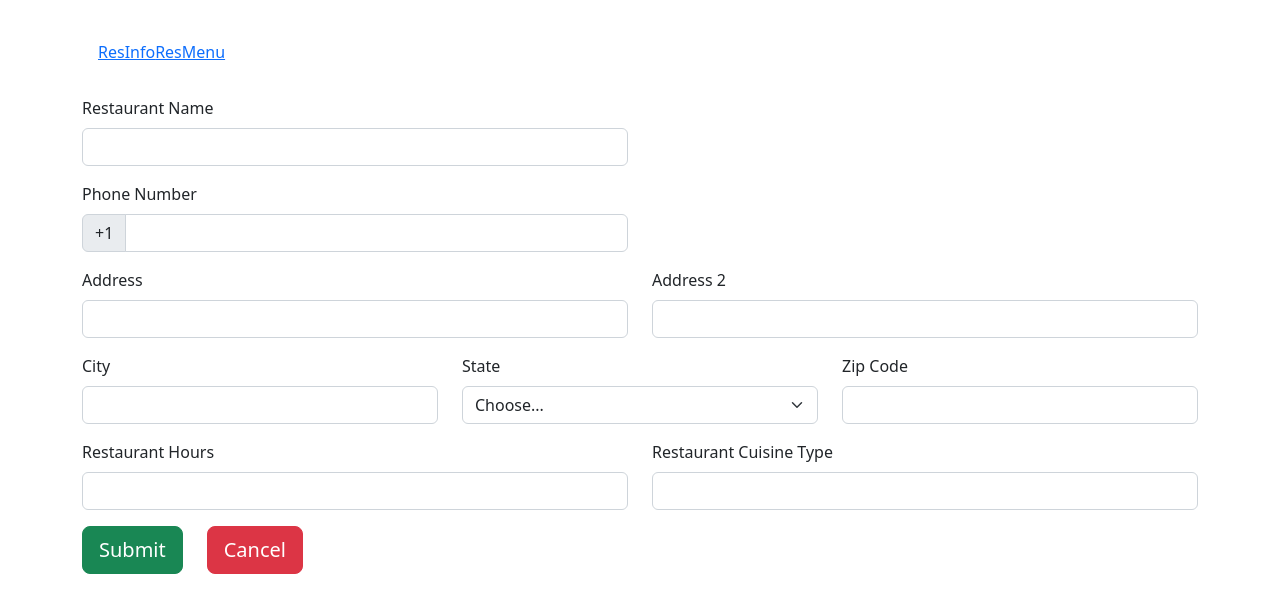
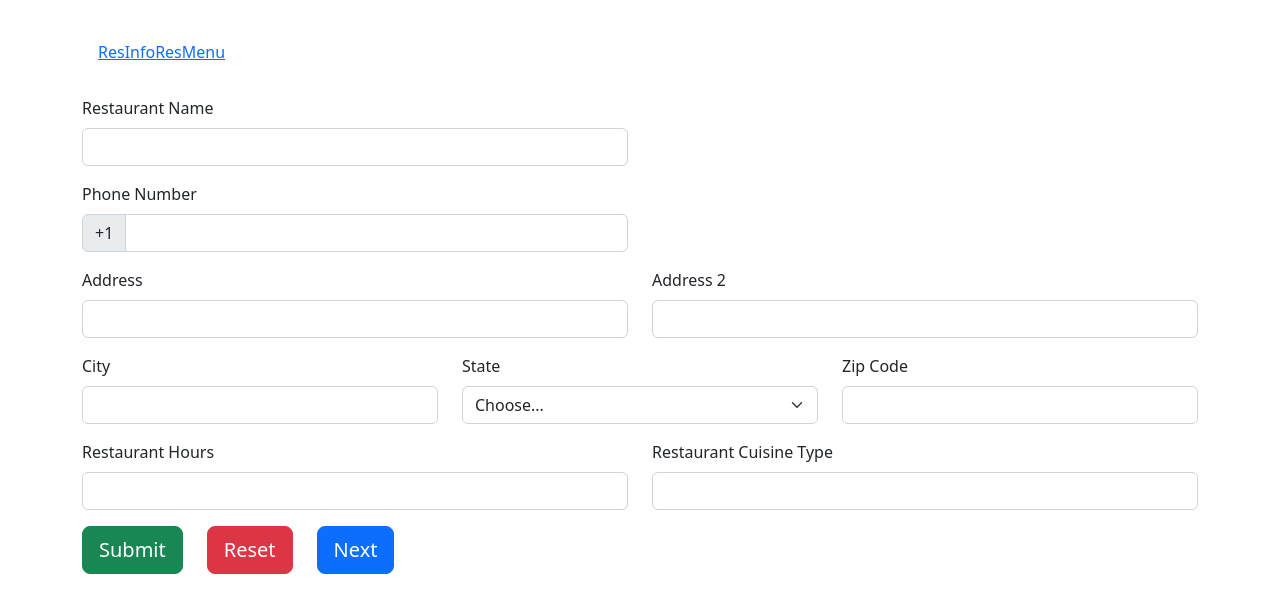
Before and after one commit to Hollie-Fritz/IndividualTaskQ2S3, a React (Create React App) app: page / in a window 1280 px wide. Shown: the top 612 px of the page. Built offline with nearby package versions, Linux system fonts and the light colour scheme.

Commit message:
add next button to ResInfo

```diff
--- a/src/ResInfo.js
+++ b/src/ResInfo.js
@@ -1,4 +1,5 @@
 import "bootstrap/dist/css/bootstrap.min.css";
+import { Link } from "react-router-dom";
 import { Form, InputGroup, Row, Button } from "react-bootstrap";
 import { useState } from "react"; //manage the form elements’ values
 
@@ -54,15 +55,13 @@ function ResInfo() {
             value={form.resName} //value – default value of component
             onChange={handleChange} //onChange – specifies the action to be taken when any change is made
             className="form-control" //className- Bootstrap classes used
-
           />
         </Form.Group>
       </Row>
       <Row className="mb-3">
         <Form.Group controlId="phone" className="col col-sm-6">
-        <Form.Label>Phone Number</Form.Label>
+          <Form.Label>Phone Number</Form.Label>
           <InputGroup>
-
             <InputGroup.Text id="basic-addon1">+1</InputGroup.Text>
 
             <Form.Control
@@ -73,7 +72,6 @@ function ResInfo() {
               name="phoneNo"
               value={form.phoneNo}
               onChange={handleChange}
-
             />
           </InputGroup>
         </Form.Group>
@@ -141,24 +139,22 @@ function ResInfo() {
           {/* provide a text label as a component */}
           <Form.Label>Restaurant Hours</Form.Label>
           <Form.Control
-           className="form-control" //className- Bootstrap classes used
+            className="form-control" //className- Bootstrap classes used
             type="hours" //type – declares the type of input we want
             name="resHours" //name – ID of the component used by JSX
             value={form.resHours} //value – default value of component
             onChange={handleChange} //onChange – specifies the action to be taken when any change is made
-
           />
         </Form.Group>
         <Form.Group controlId="formCuisine" className="col col-sm-6">
           {/* provide a text label as a component */}
           <Form.Label>Restaurant Cuisine Type</Form.Label>
           <Form.Control
-           className="form-control" //className- Bootstrap classes used
+            className="form-control" //className- Bootstrap classes used
             type="cuisine" //type – declares the type of input we want
             name="resCuisine" //name – ID of the component used by JSX
             value={form.resCuisine} //value – default value of component
             onChange={handleChange} //onChange – specifies the action to be taken when any change is made
-
           />
         </Form.Group>
       </Row>
@@ -176,8 +172,16 @@ function ResInfo() {
             onClick={resetButton}
             className="me-4 btn btn-danger btn-lg btn-block"
           >
-            Cancel
+            Reset
           </Button>
+
+          <Link to="/ResMenu">
+            <Button
+            type="next"
+            className="me-4 btn btn-lg btn-block">
+              Next
+              </Button>
+          </Link>
         </Form.Group>
       </Row>
     </Form>
```
